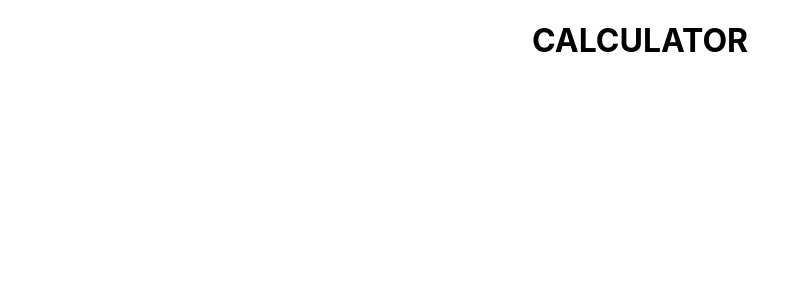
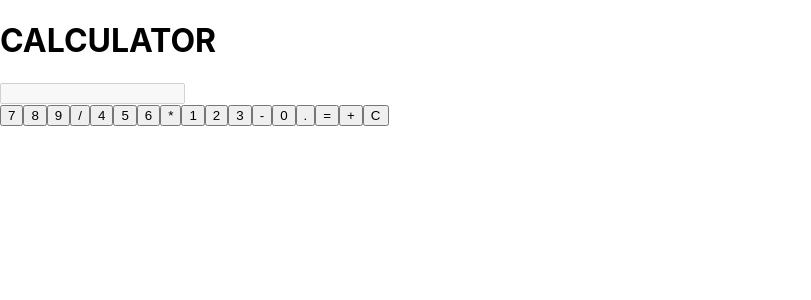
Before and after one commit to saurav-04/calculator, a React (Create React App) app: page / in a window 1280 px wide. Shown: the top 300 px of the page, without its empty margins (0-811 px from the left). Built offline with nearby package versions, Linux system fonts and the light colour scheme.

Commit message:
Update App.js

```diff
--- a/src/App.js
+++ b/src/App.js
@@ -1,18 +1,59 @@
-import './App.css';
-import { useState } from 'react';
+import React, { useState } from 'react';
 
-function App() {
-  const [ input , setInput ] = useState(0)
-  const [ result, setResult ] = useState(0)
+const Calculator = () => {
+  const [input, setInput] = useState('');
+  const [result, setResult] = useState('');
+
+  const evaluateExpression = () => {
+    try {
+      const calculatedResult = Function('"use strict"; return (' + input + ')')();
+      setResult(calculatedResult.toString());
+    } catch (error) {
+      setResult('Error');
+    }
+  };
+
+  const handleClick = (value) => {
+    if (value === '=') {
+      evaluateExpression();
+    } else if (value === 'C') {
+      setInput('');
+      setResult('');
+    } else {
+      setInput(input + value);
+    }
+  };
 
   return (
-    <div className="App">
+    <div className="calculator">
+      <div className='header'><h1>CALCULATOR</h1></div>
+      <input type="text" value={input} disabled />
+      <div className="buttons">
+        <button onClick={() => handleClick('7')}>7</button>
+        <button onClick={() => handleClick('8')}>8</button>
+        <button onClick={() => handleClick('9')}>9</button>
+        <button onClick={() => handleClick('/')}>/</button>
 
-      <span><h1>CALCULATOR</h1></span>
+        <button onClick={() => handleClick('4')}>4</button>
+        <button onClick={() => handleClick('5')}>5</button>
+        <button onClick={() => handleClick('6')}>6</button>
+        <button onClick={() => handleClick('*')}>*</button>
 
+        <button onClick={() => handleClick('1')}>1</button>
+        <button onClick={() => handleClick('2')}>2</button>
+        <button onClick={() => handleClick('3')}>3</button>
+        <button onClick={() => handleClick('-')}>-</button>
 
+        <button onClick={() => handleClick('0')}>0</button>
+        <button onClick={() => handleClick('.')}>.</button>
+        <button onClick={() => handleClick('=')}>=</button>
+        <button onClick={() => handleClick('+')}>+</button>
+
+        <button onClick={() => handleClick('C')}>C</button>
+      </div>
+      <div className="result">{result}</div>
     </div>
   );
-}
+};
 
-export default App;
+export default Calculator;
```
